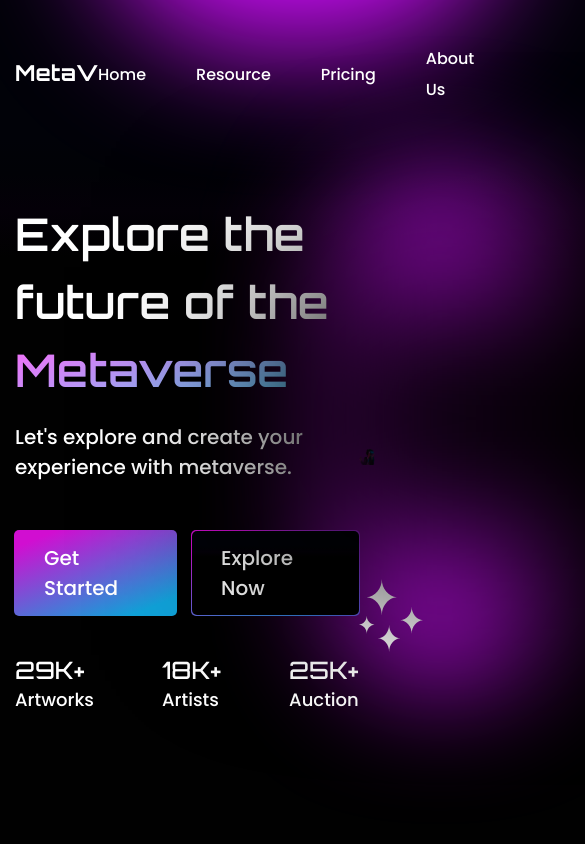
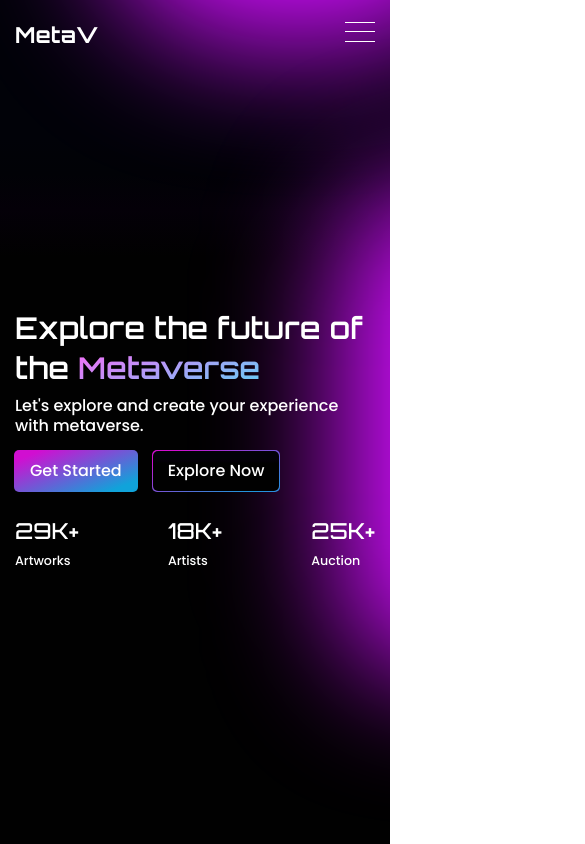
Before and after one commit to Flaer6/MetaV, a Svelte app: page / in a window 390 px wide. Shown: the top 844 px of the page, 585 px wide, since content can reach past the window. Built offline with nearby package versions, Linux system fonts and the light colour scheme.

Commit message:
add mobile adaptive

```diff
--- a/src/app.scss
+++ b/src/app.scss
@@ -7,8 +7,9 @@
 @import url('https://fonts.googleapis.com/css2?family=Orbitron:wght@400..900&family=Poppins:wght@500;600;700&display=swap');
 
 body {
-	@apply font-normal text-[18px] text-white leading-[30px] overflow-hidden;
+	@apply font-normal text-white leading-[30px] overflow-x-hidden;
 	font-family: 'Poppins', sans-serif;
+	font-size: clamp(0.88rem, calc(0.78rem + 0.45vw), 1.13rem);
 	background: $main-bg;
 }
 h1,
--- a/src/components/layout/header/Header.svelte
+++ b/src/components/layout/header/Header.svelte
@@ -1,9 +1,10 @@
-<script>
+<script lang="ts">
 	import Container from '../Container.svelte'
+	import Menu from './Menu.svelte'
 	import Navigation from './Navigation.svelte'
 </script>
 
-<header class="pt-[43px] absolute top-0 left-0 right-0 z-10">
+<header class="pt-[43px] absolute top-0 left-0 right-0 z-10 max-sm:pt-[20px]">
 	<Container>
 		<div class="flex justify-between items-center">
 			<div>
@@ -11,6 +12,7 @@
 			</div>
 			<div class="">
 				<Navigation />
+				<Menu />
 			</div>
 		</div>
 	</Container>
--- /dev/null
+++ b/src/components/layout/header/Menu.svelte
@@ -0,0 +1,65 @@
+<script lang="ts">
+	import { linksData } from './header.data'
+
+	let isOpen: boolean = false
+	const toggle = () => (isOpen = !isOpen)
+</script>
+
+<button on:click={toggle} class="btn">
+	<span class="line {isOpen ? 'close' : ''}"></span>
+	<span class="line {isOpen ? 'close' : ''}"></span>
+	<span class="line {isOpen ? 'close' : ''}"></span>
+	<span class="line {isOpen ? 'close' : ''}"></span>
+</button>
+
+<nav class="wrapperMenu {isOpen ? 'open' : ''}">
+	<ul class="">
+		{#each linksData as link}
+			<li>
+				<a href={link.link} class="link">{link.name}</a>
+			</li>
+		{/each}
+	</ul>
+</nav>
+
+<style lang="scss">
+	.btn {
+		@apply sm:hidden w-[30px] h-[20px] relative z-10;
+	}
+	.line {
+		@apply h-[1px] w-full bg-white absolute left-0 transition-all ease-out;
+		&:nth-child(1) {
+			top: 0;
+		}
+		&:nth-child(2) {
+			top: 9px;
+		}
+		&:nth-child(3) {
+			top: 9px;
+		}
+		&:nth-child(4) {
+			bottom: 0;
+		}
+		&.close:nth-child(1) {
+			transform: scale(0);
+		}
+		&.close:nth-child(2) {
+			transform: rotate(-45deg);
+		}
+		&.close:nth-child(3) {
+			transform: rotate(45deg);
+		}
+		&.close:nth-child(4) {
+			transform: scale(0);
+		}
+	}
+	.wrapperMenu {
+		@apply min-h-screen min-w-[50%] absolute top-0 right-0 bg-neutral-950 text-right pt-[105px] origin-right scale-x-0 transition-all ease-out;
+		&.open {
+			@apply scale-x-100;
+		}
+	}
+	.link {
+		@apply py-[15px] border-b border-solid border-neutral-700 block pr-[15px] transition-all hover:bg-neutral-900;
+	}
+</style>
--- a/src/components/layout/header/Navigation.svelte
+++ b/src/components/layout/header/Navigation.svelte
@@ -2,12 +2,15 @@
 	import { linksData } from './header.data'
 </script>
 
-<ul class="flex items-center gap-[50px]">
+<nav>
+	<ul class="flex items-center gap-[50px] max-sm:hidden">
 		{#each linksData as item}
 			<li>
-			<a class="text-[16px] transition-all hover:underline" href={item.link}
-				>{item.name}</a
+				<a
+					class="text-[16px] transition-all hover:underline max-md:text-[15px]"
+					href={item.link}>{item.name}</a
 				>
 			</li>
 		{/each}
 	</ul>
+</nav>
--- a/src/components/screens/home/sections/Main.svelte
+++ b/src/components/screens/home/sections/Main.svelte
@@ -4,19 +4,25 @@
 	import State from '../state/State.svelte'
 </script>
 
-<Section className="wrapper relative">
-	<div class="inner min-h-screen pt-[70px] flex items-center justify-between">
-		<div class="max-w-[600px]">
-			<h1 class="text-[45px] leading-[68px]">
+<Section className="wrapper relative overflow-hidden">
+	<div
+		class="inner min-h-screen pt-[70px] flex items-center justify-between max-md:flex-col-reverse max-md:justify-stretch max-md:gap-[25px] max-[455px]:pt-[40px] max-sm:justify-center max-sm:items-start"
+	>
+		<div class="max-w-[600px] max-lg:max-w-[460px]">
+			<h1
+				class="text-[45px] leading-[68px] max-md:text-[40px] max-md:leading-[55px] relative z-[1] max-[455px]:text-[30px] max-[455px]:leading-[40px]"
+			>
 				Explore the future of the <span>Metaverse</span>
 			</h1>
-			<p class="text-[20px] pt-[18px] max-w-[500px]">
+			<p
+				class="text-[20px] pt-[18px] max-w-[500px] max-md:text-[18px] max-md:pt-[15px] max-[455px]:pt-[8px] max-[455px]:text-[16px] max-[455px]:leading-[20px]"
+			>
 				Let's explore and create your experience with metaverse.
 			</p>
 			<GetStarted />
 			<State />
 		</div>
-		<div class="img-wrapper">
+		<div class="img-wrapper max-md:max-w-[285px] max-sm:hidden">
 			<img class="" src="/top-img.png" alt="women" loading="lazy" />
 		</div>
 	</div>
--- a/src/components/screens/home/start/GetStarted.svelte
+++ b/src/components/screens/home/start/GetStarted.svelte
@@ -3,7 +3,15 @@
 	import Started from '../../../ui/buttons/Started.svelte'
 </script>
 
-<div class="flex items-center gap-[16px] pt-[49px]">
-	<Started className="py-[12px] px-[29px]">Get Started</Started>
-	<Explore className="py-[12px] px-[29px]">Explore Now</Explore>
+<div
+	class="flex items-center gap-[16px] pt-[49px] max-lg:pt-[40px] max-md:pt-[27px] max-[455px]:pt-[15px]"
+>
+	<Started
+		className="py-[12px] px-[29px] max-md:py-[9px] max-md:px-[20px] max-[455px]:px-[15px] max-[455px]:py-[5px]"
+		>Get Started</Started
+	>
+	<Explore
+		className="py-[12px] px-[29px] max-md:py-[9px] max-md:px-[20px] max-[455px]:px-[15px] max-[455px]:py-[5px]"
+		>Explore Now</Explore
+	>
 </div>
--- a/src/components/screens/home/state/State.svelte
+++ b/src/components/screens/home/state/State.svelte
@@ -6,7 +6,7 @@
 
 	const numbers = states.map(state => {
 		return tweened(0, {
-			duration: 1600,
+			duration: 1700,
 			easing: cubicOut,
 		})
 	})
@@ -26,10 +26,12 @@
 	})
 </script>
 
-<div class="pt-[40px] flex items-center gap-[68px]">
+<div
+	class="pt-[40px] flex items-center gap-[68px] max-md:pt-[30px] max-[455px]:pt-[25px] max-[455px]:justify-between max-[455px]:gap-1"
+>
 	{#each states as state, index}
 		<dl class="">
-			<dt class="text-[24px] font-medium font-Orbitron">
+			<dt class="text-[24px] font-medium font-Orbitron max-md:text-[22px]">
 				{roundedNumbers[index]}K+
 			</dt>
 			<dd>{state.name}</dd>
--- a/src/components/ui/buttons/Explore.svelte
+++ b/src/components/ui/buttons/Explore.svelte
@@ -9,7 +9,8 @@
 <style lang="scss">
 	@import '../../../assets/sass/vars.scss';
 	.started {
-		@apply relative rounded-[5px] text-[20px] font-medium;
+		@apply relative rounded-[5px] text-[20px] font-medium max-md:text-[18px] max-[455px]:text-[16px];
+
 		background: inherit;
 		transition: all 0.5s;
 		background: $main-bg;
--- a/src/components/ui/buttons/Started.svelte
+++ b/src/components/ui/buttons/Started.svelte
@@ -9,7 +9,7 @@
 <style lang="scss">
 	@import '../../../assets/sass/vars.scss';
 	.started {
-		@apply relative rounded-[5px] text-[20px] font-medium box-border;
+		@apply relative rounded-[5px] text-[20px] font-medium box-border max-md:text-[18px] max-[455px]:text-[16px];
 		background: $neon;
 		transition: all 0.5s ease;
 		&:hover {
```
Lines whose indentation alone changed are shown as unchanged.
